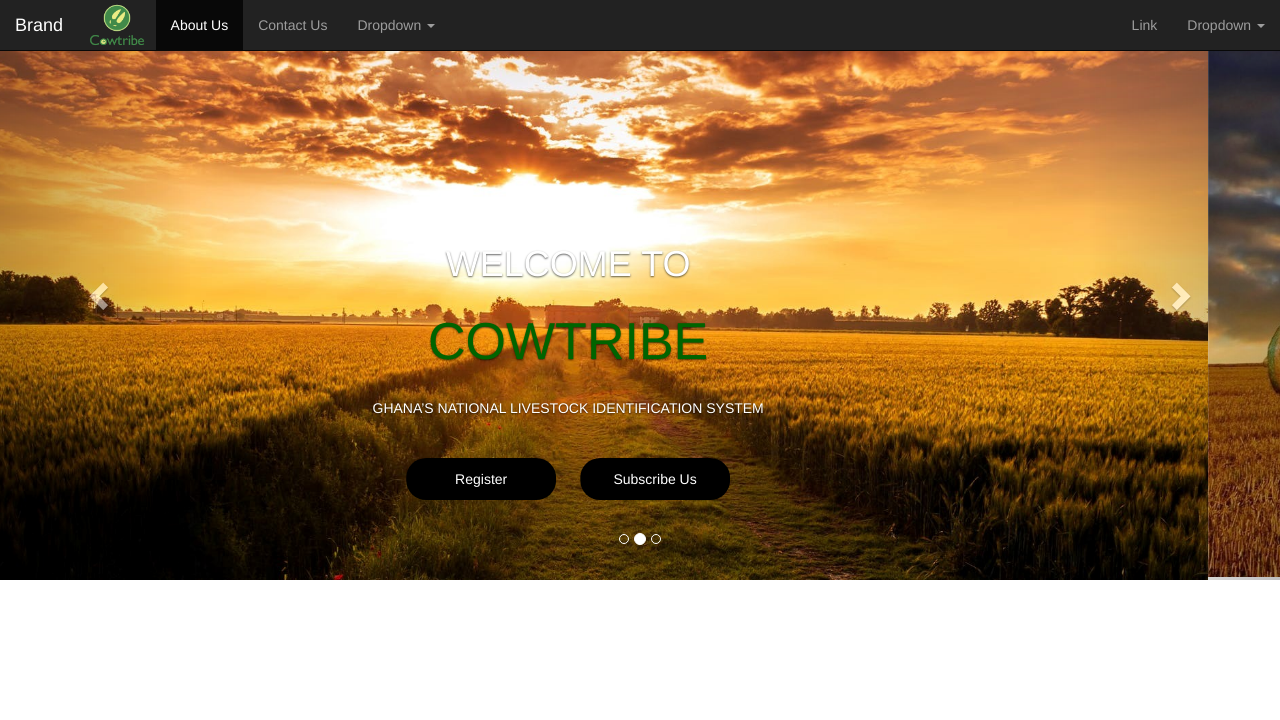
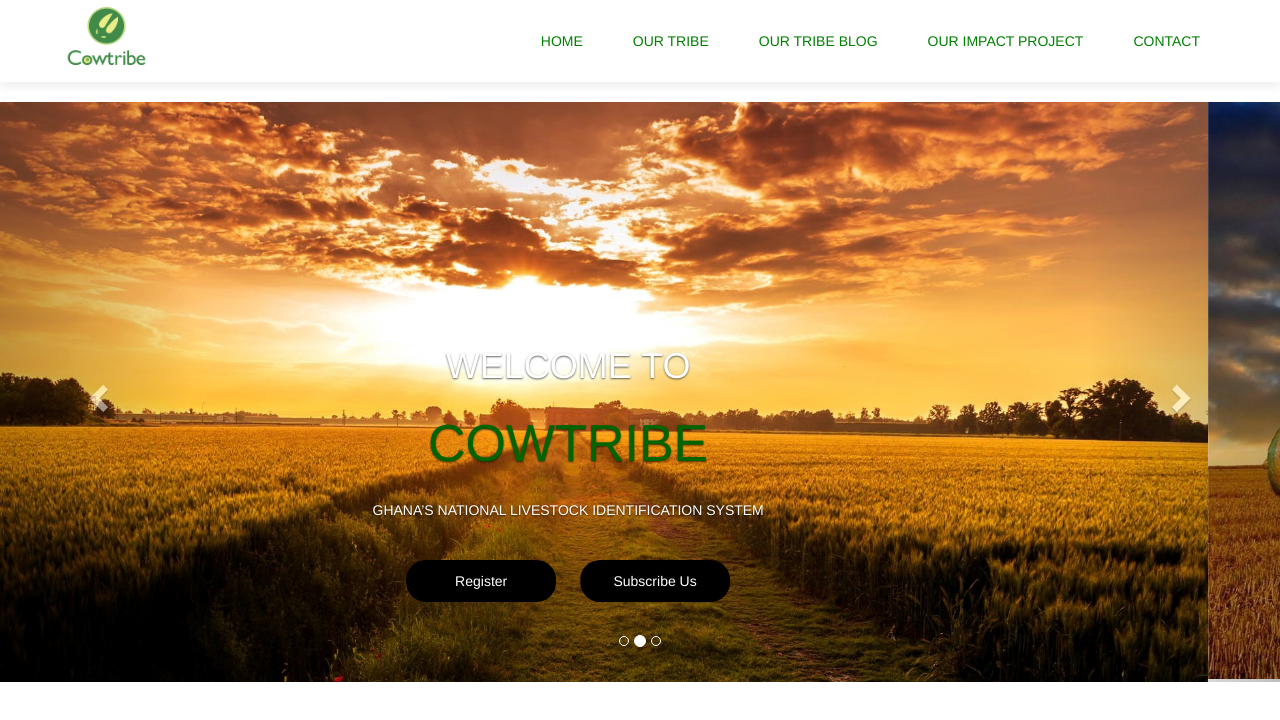
Before and after one commit to Hue1/Cowtribeweb, a plain HTML site: page index.html.html in a window 1280 px wide. Drawn offline with nearby package versions, Linux system fonts and the light colour scheme.

Commit message:
navbar-link in order

```diff
--- a/index.html.html
+++ b/index.html.html
@@ -14,9 +14,29 @@
     </head>
     <body>
         <header class="header">
-       <nav class="navbar navbar-default navbar-fixed-top navbar-inverse">
-  <div class="container-fluid">
-    <!-- Brand and toggle get grouped for better mobile display -->
+            <nav class="navbar navbar-style">
+       <!--<nav class="navbar navbar-default navbar-fixed-top navbar-inverse">-->
+  <div class="container">
+      <div class="row">
+          <div class="navbar-header">
+              <button type="button" class="navbar-toggle" data-toggle="collapse" data-target="#micon">
+                  <span class="icon-bar"></span>
+                  <span class="icon-bar"></span>
+                  <span class="icon-bar"></span>
+              </button>
+         <a href=""><img class="logo" src="pics/1 -5YMtZena6gMyX67TuS1Lw.png"></a>
+      </div>
+      <div class="collapse navbar-collapse" id="micon">
+      <ul class="nav navbar-nav navbar-right">
+          <li><a href="">Home</a></li>
+          <li><a href="">Our Tribe</a></li>
+          <li><a href="">Our Tribe Blog</a></li>
+          <li><a href="">Our Impact Project</a></li>
+          <li><a href="">Contact</a></li>
+      </ul>
+  </div>
+</div>
+    <!-- Brand and toggle get grouped for better mobile display
     <div class="navbar-header">
       <button type="button" class="navbar-toggle collapsed" data-toggle="collapse" data-target="#bs-example-navbar-collapse-1" aria-expanded="false">
         <span class="sr-only">Toggle navigation</span>
@@ -27,9 +47,9 @@
       <a class="navbar-brand" href="#">Brand</a>
                       <a href=""><img class="logo" src="pics/1 -5YMtZena6gMyX67TuS1Lw.png"></a>
 
-    </div>
+    </div>-->
 
-    <!-- Collect the nav links, forms, and other content for toggling -->
+    <!-- Collect the nav links, forms, and other content for toggling
     <div class="collapse navbar-collapse" id="bs-example-navbar-collapse-1">
       <ul class="nav navbar-nav">
         <li class="active"><a href="#">About Us <span class="sr-only">(current)</span></a></li>
@@ -60,7 +80,8 @@
           </ul>
         </li>
       </ul>
-    </div><!-- /.navbar-collapse -->
+    </div>-->
+    <!-- /.navbar-collapse -->
   </div><!-- /.container-fluid -->
 </nav>
             <div id="carousel-example-generic" class="carousel slide" data-ride="carousel">
--- a/style.css
+++ b/style.css
@@ -11,21 +11,35 @@
 {
     box-shadow: 0 5px 10px #efefef;
     text-transform: uppercase;
+
 }
 .logo
 {
-    height: 50px;
+    height: 70px;
+
     padding: 2px 10px;
 
 }
 .icon-bar
 {
-    background: white;
+    background: limegreen;
+    margin-top: 10px;
+}
+.navbar-right li{
+    text-align: center;
+    margin-top: 5px;
+    margin-bottom: 5px;
+    padding: 10px;
 }
 
 li a
 {
+
     color: green;
+    font-weight: normal;
+
+
+    /* color: limegreen;*/
 }
 .big-text
 {
@@ -59,7 +73,7 @@
 {
     background: darkgreen;
     border: none;
-    color: #fff;
+    color: rgb(243, 20, 20);
     box-shadow: 5px 5px 10px #999;
     transition: 0.3s;
 }
```
